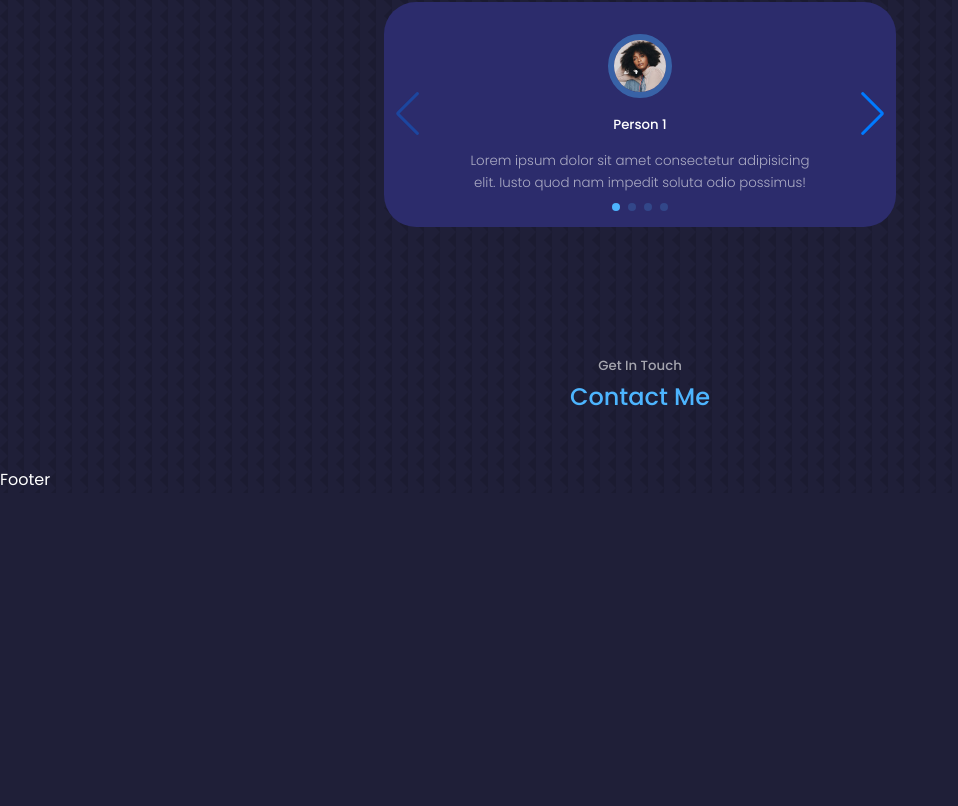
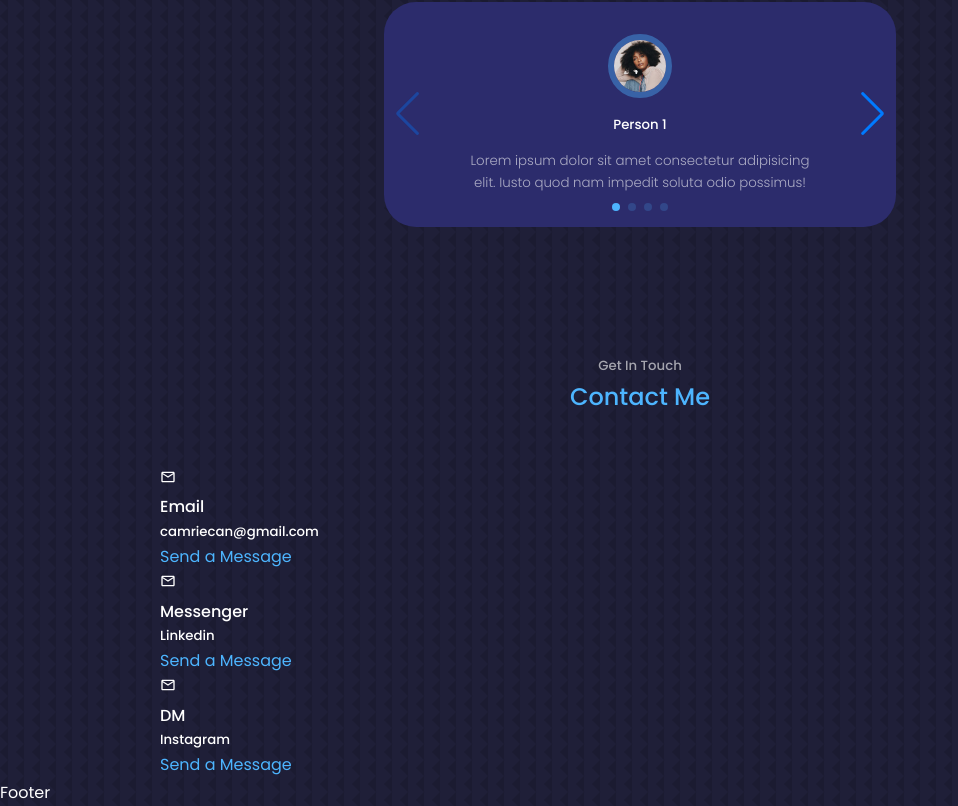
Before and after one commit to CameronRiecan/CameronRiecan.github.io, a React (Create React App) app: page / in a window 1280 px wide. Shown: the part 4808-5614 px from the top of the page, without its empty margins (0-958 px from the left). Before the commit the page ends 5301 px from the top, so only its background shows below. Built offline with nearby package versions, Linux system fonts and the light colour scheme.

Commit message:
add content and links for email, linkedin, and instagram for messaging

```diff
--- a/src/components/contact/Contact.jsx
+++ b/src/components/contact/Contact.jsx
@@ -1,5 +1,6 @@
 import React from 'react'
 import './contact.css'
+import {MdOutlineEmail} from 'react-icons/md'
 
 const Contact = () => {
   return (
@@ -10,7 +11,22 @@ const Contact = () => {
       <div className='container contact_container'>
         <div className='contact_options'>
           <article className='contact_option'>
-
+            <MdOutlineEmail />
+            <h4>Email</h4>
+            <h5>camriecan@gmail.com</h5>
+            <a href='mailto:camriecan@gmail.com'>Send a Message</a>
+          </article>
+          <article className='contact_option'>
+            <MdOutlineEmail />
+            <h4>Messenger</h4>
+            <h5>Linkedin</h5>
+            <a href='https://www.linkedin.com/in/cameron-riecan' target='_blank'>Send a Message</a>
+          </article>
+          <article className='contact_option'>
+            <MdOutlineEmail />
+            <h4>DM</h4>
+            <h5>Instagram</h5>
+            <a href='https://ig.me/m/cameronriecan' target='_blank'>Send a Message</a>
           </article>
         </div>
         {/* End of Contact Options */}
```
